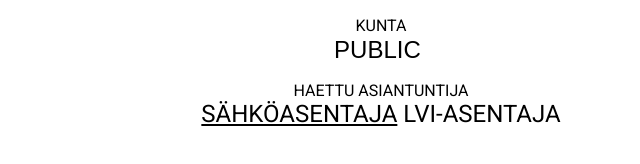
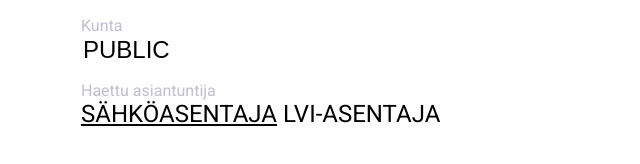
Before and after one commit to AradoLabs/valmiiksi.web-app, a website: page public/index.html in a window 1280 px wide. Shown: the whole page, without its empty margins (259-899 px from the left). Drawn offline with Linux system fonts and the light colour scheme; no server answers.

Commit message:
layout updated

```diff
--- a/public/index.html
+++ b/public/index.html
@@ -16,9 +16,10 @@
 </head>
 
 <body>
+  <div class="content">
     <header>Kunta</header>
     <section id="area">
-    <input id="selected-area" type="search" list="areas" placeholder="valitse">
+      <input id="selected-area" type="search" list="areas" placeholder="valitse kunta">
       <datalist id="areas">
       </datalist>
     </section>
@@ -29,6 +30,7 @@
     </section>
     <section id="profiles"></section>
     <footer></footer>
+  </div>
 </body>
 
 <!-- app logic -->
@@ -52,7 +54,7 @@
 <script async src="https://www.googletagmanager.com/gtag/js?id=UA-109491299-1"></script>
 <script>
   window.dataLayer = window.dataLayer || [];
-  function gtag(){dataLayer.push(arguments);}
+  function gtag() { dataLayer.push(arguments); }
   gtag('js', new Date());
 
   gtag('config', 'UA-109491299-1');
@@ -62,7 +64,7 @@
 <script async src="https://www.googletagmanager.com/gtag/js?id=UA-109491299-1"></script>
 <script>
   window.dataLayer = window.dataLayer || [];
-  function gtag(){dataLayer.push(arguments);}
+  function gtag() { dataLayer.push(arguments); }
   gtag('js', new Date());
 
   gtag('config', 'UA-109491299-1');
--- a/public/styles.css
+++ b/public/styles.css
@@ -4,16 +4,19 @@ body {
     margin: 0;
 }
 
+.content {
+    margin: auto;
+    max-width: 600px;
+}
+
 header {
-    text-align: center;
-    text-transform: uppercase;
     margin-top: 1em;
     margin-bottom: 0em;
+    color: rgb(193, 190, 207);
 }
 
 section {
     font-size: 1.5em;
-    text-align: center;
     text-transform: uppercase;
     margin-top: 0em;
     margin-bottom: 0em;
@@ -21,7 +24,7 @@ section {
 
 #profiles {
     font-size: 1em;
-    margin-top: 1em;
+    margin-top: 2em;
     margin-bottom: 1em;
 }
 
@@ -54,15 +57,13 @@ a {
 .websites a {
     text-transform: lowercase;
     display: block;
-    color: rgb(84, 49, 243);
+    color: rgb(36, 30, 62);
 }
 
 input {
     border: none;
     font-size: 1em;
-    text-align: center;
     text-transform: uppercase;
     margin-top: 0em;
     margin-bottom: 0em;
-    padding-left: 2em;
 }
```
Lines whose indentation alone changed are shown as unchanged.
